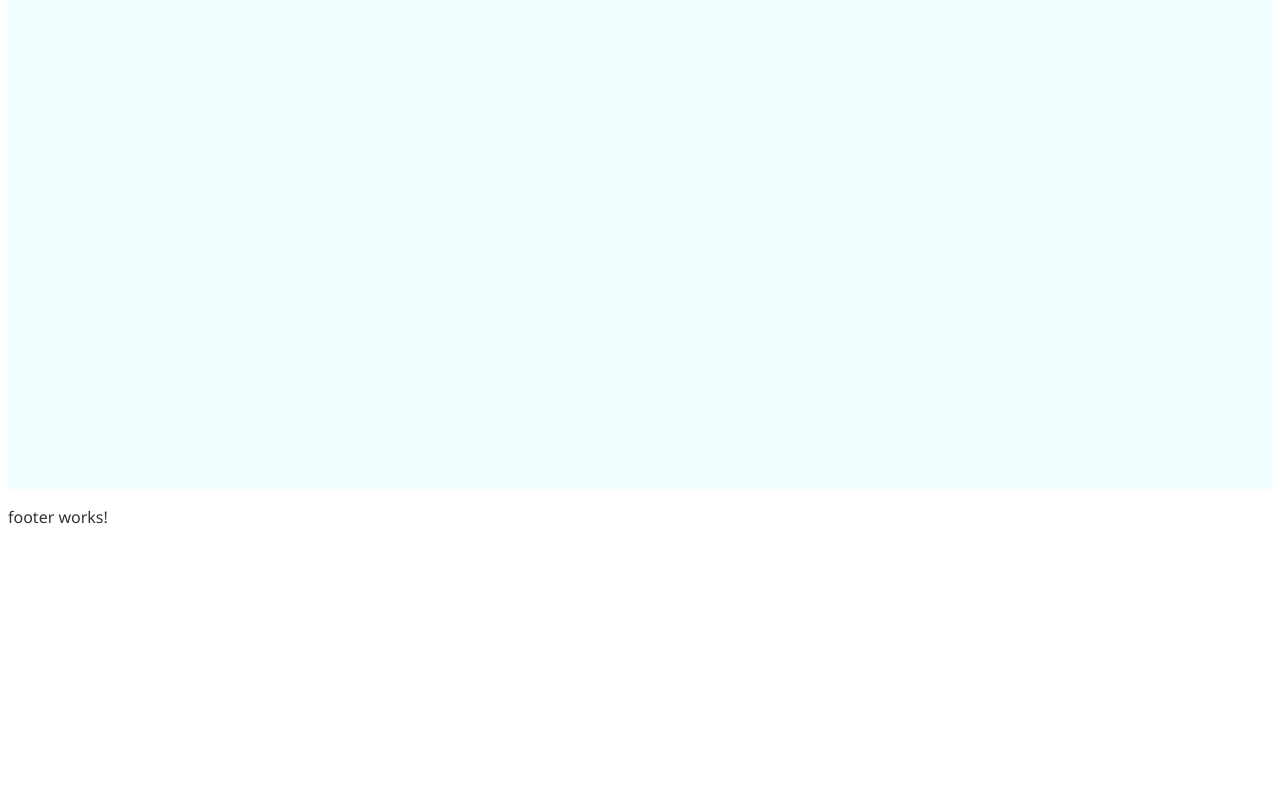
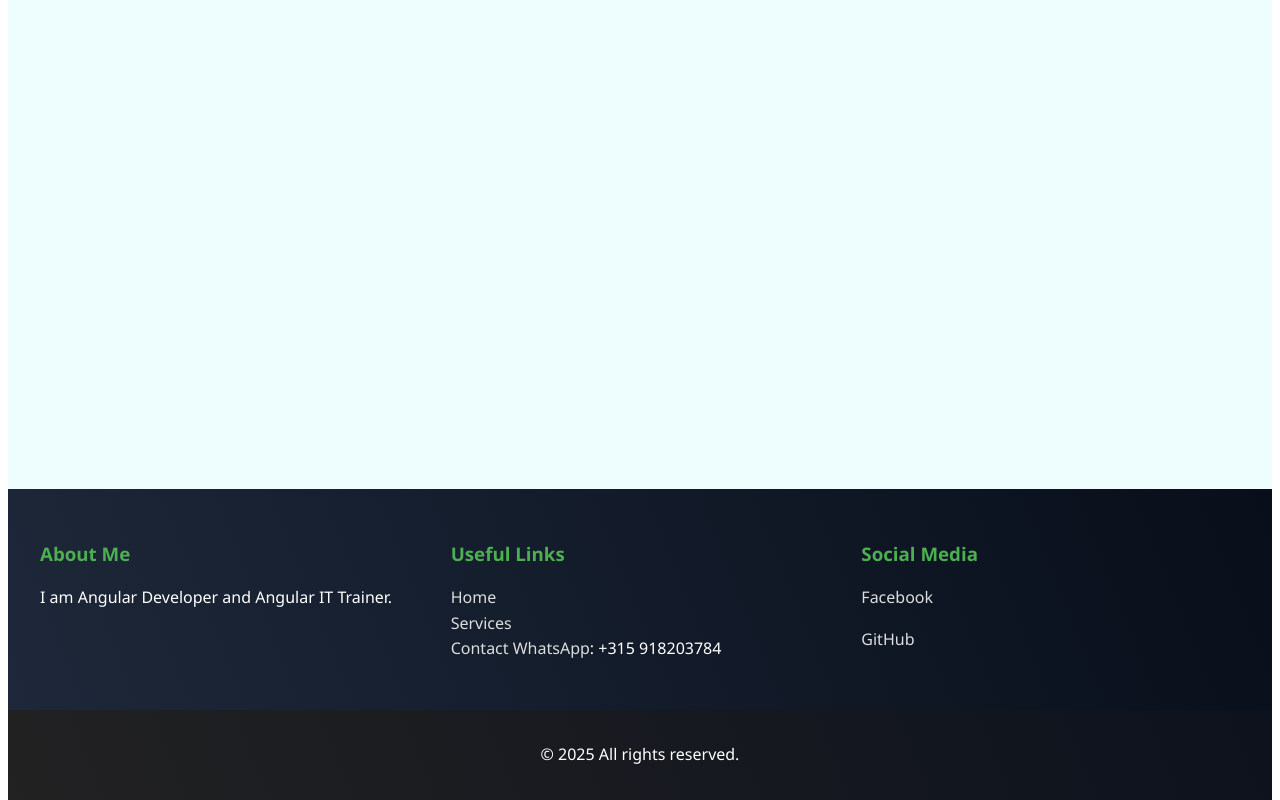
Before and after one commit to Filipabarreto/exemplo-2, an Angular app: page / in a window 1280 px wide. Shown: the part 349-1149 px from the top of the page. Before the commit the page ends 895 px from the top, so only its background shows below. Built offline with nearby package versions, Linux system fonts and the light colour scheme.

Commit message:
alteracao comp.footer.css,footer.html e elim footer.spec.ts

```diff
--- a/src/app/componentes/footer/footer.css
+++ b/src/app/componentes/footer/footer.css
@@ -0,0 +1,74 @@
+.site-footer {
+    background: #333;
+    color: #fff;
+    padding: 2rem 0 0;
+    margin-top: auto; /* Garante que o Footer fique no final */
+    background: var(--primary-doc-color);
+    background-size: var(--animation-background-size);
+    animation: var(--animation-move-gradient);
+  }
+
+  .footer-content {
+    display: flex;
+    justify-content: space-between;
+    max-width: 1200px;
+    margin: 0 auto;
+    padding: 0 1.5rem;
+    flex-wrap: wrap;
+    gap: 2rem;
+  }
+
+  .footer-section {
+    flex: 1;
+    min-width: 200px;
+  }
+
+  .footer-section h3 {
+    margin-bottom: 1rem;
+    color: #4CAF50;
+  }
+
+  .footer-section ul {
+    list-style: none;
+    padding: 0;
+  }
+
+  .footer-section a {
+    color: #ddd;
+    text-decoration: none;
+    transition: color 0.3s;
+  }
+
+  .footer-section a:hover {
+    color: #4CAF50;
+  }
+  .social-links {
+    display: flex;
+    flex-direction: column;
+    gap: 1rem;
+  }
+  .footer-bottom {
+    text-align: center;
+    padding: 1rem;
+    /* background: #222; */
+    background: var(--secondary-doc-color);
+    background-size: var(--animation-background-size);
+    animation: var(--animation-move-gradient);
+    margin-top: 2rem;
+  }
+  a {
+    color: rgba(93, 170, 241, 0.925);
+    text-decoration: none;
+  }
+
+  a:hover {
+    color: rgba(13, 102, 236, 0.726);
+    text-decoration: overline;
+  }
+
+  /* Responsividade */
+  @media (max-width: 768px) {
+    .footer-content {
+      flex-direction: column;
+    }
+  }
--- a/src/app/componentes/footer/footer.html
+++ b/src/app/componentes/footer/footer.html
@@ -1 +1,28 @@
-<p>footer works!</p>
+<footer class="site-footer">
+    <div class="footer-content">
+      <div class="footer-section">
+        <h3>About Me</h3>
+        <p>I am Angular Developer and Angular IT Trainer.</p>
+      </div>
+      <div class="footer-section">
+        <h3>Useful Links</h3>
+        <ul>
+          <li><a href="https://tonyfilhocurriculum.web.app/" target="_blank" rel="noopener noreferrer">Home</a></li>
+          <li><a href="#">Services</a></li>
+          <li><a href="#">Contact WhatsApp</a>: +315 918203784</li>
+        </ul>
+      </div>
+      <div class="footer-section">
+        <h3>Social Media</h3>
+        <div class="social-links">
+          <a href="https://www.facebook.com/share/18za4Y2ASW/" target="_blank" rel="noopener noreferrer">Facebook</a>
+          <a href="https://github.com/Tonyfilho" target="_blank" rel="noopener noreferrer">GitHub</a>
+
+        </div>
+      </div>
+    </div>
+    <div class="footer-bottom">
+      <p>&copy; 2025 All rights reserved.</p>
+      <!-- <p>&copy; A Start this class since 14/04/2025. Today ... {{ this.dateTime.toLocaleString()+ ' . ' }}  Created by Tony Filho. Visit my  <a href="https://github.com/Tonyfilho">GitHub for more.</a></p> -->
+    </div>
+  </footer>
```
Also changed, not shown: 1 other file (tests, documents, lock files or other folders).
